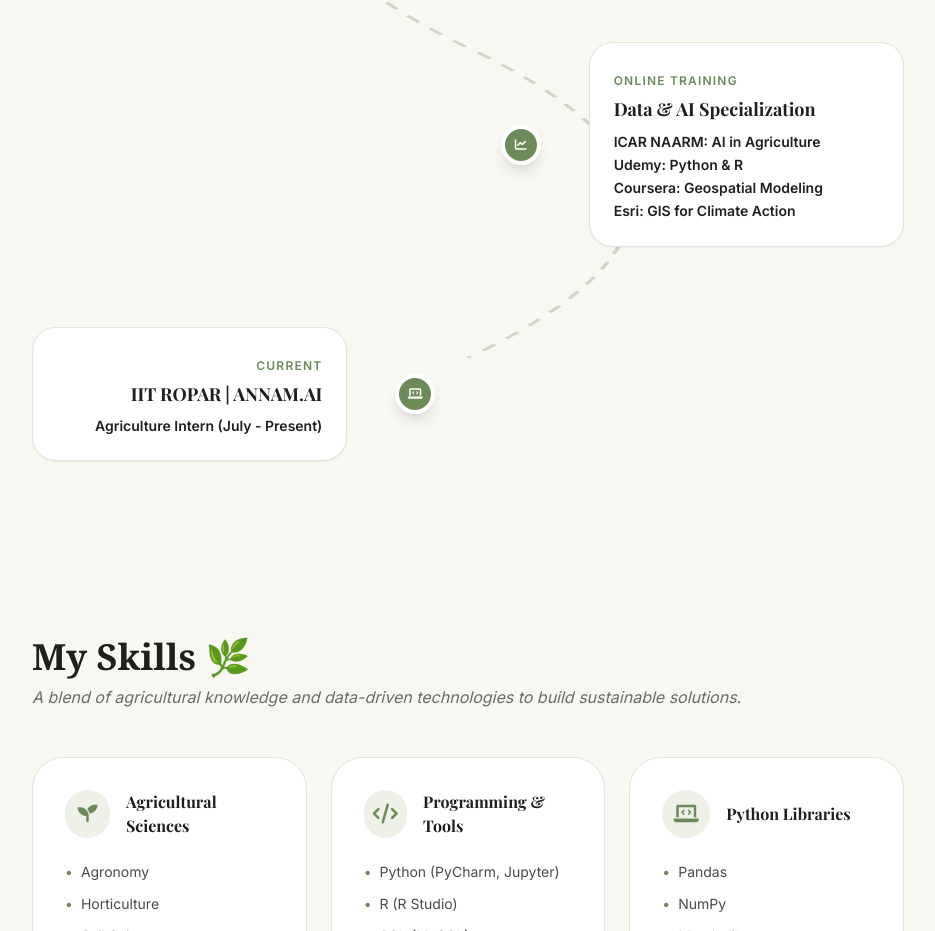
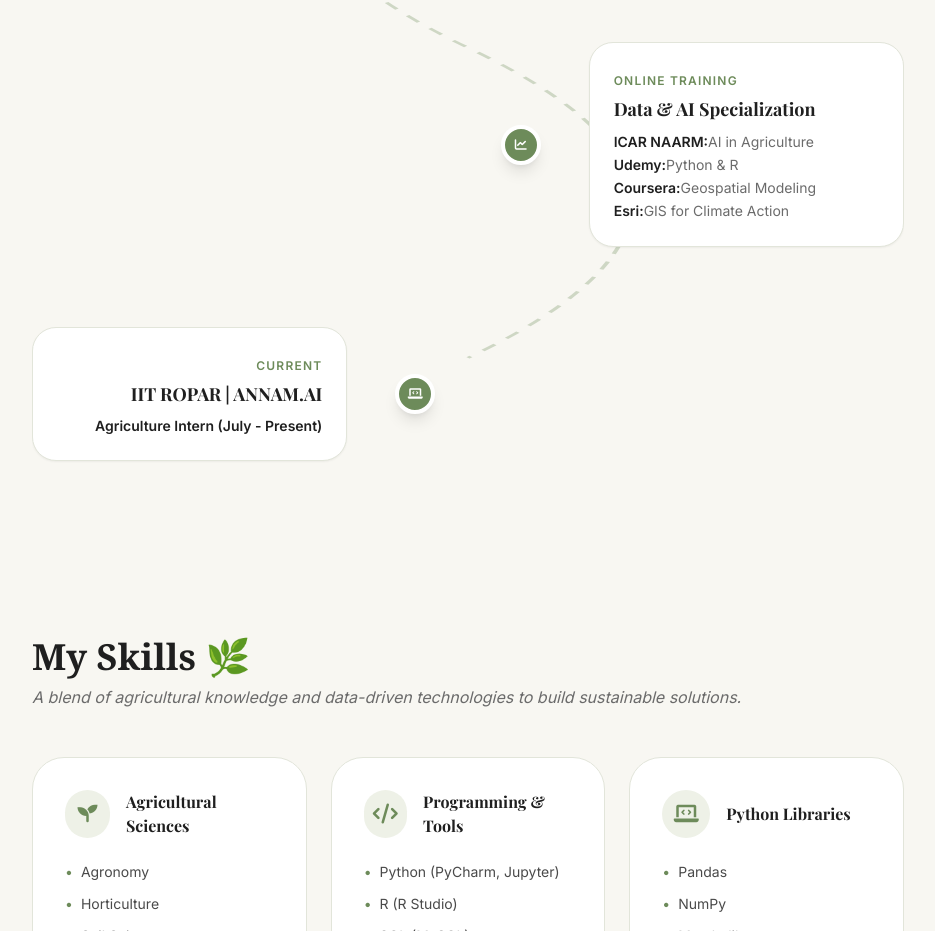
Before and after one commit to bidisha-22/bidisha-22.github.io, a plain HTML site: page index.html in a window 1280 px wide. Shown: the part 3556-4487 px from the top of the page, without its empty margins (312-1247 px from the left). Drawn offline with nearby package versions, Linux system fonts and the light colour scheme.

Commit message:
Update index.html

```diff
--- a/index.html
+++ b/index.html
@@ -317,10 +317,10 @@
                     <span class="text-[#6D8B5A] font-bold text-xs uppercase tracking-widest">Online Training</span>
                     <h3 class="text-lg font-bold mt-1">Data & AI Specialization</h3>
                     <p class="text-sm text-[#6B6B6B] mt-2 leading-relaxed">
-                        <span class="font-semibold text-[#1F1F1F]">ICAR NAARM: AI in Agriculture<br>
-                        <span class="font-semibold text-[#1F1F1F]">Udemy: Python & R<br>
-                        <span class="font-semibold text-[#1F1F1F]">Coursera: Geospatial Modeling<br>
-                        <span class="font-semibold text-[#1F1F1F]">Esri: GIS for Climate Action<br>
+                        <span class="font-semibold text-[#1F1F1F]">ICAR NAARM:</span>AI in Agriculture<br>
+                        <span class="font-semibold text-[#1F1F1F]">Udemy:</span>Python & R<br>
+                        <span class="font-semibold text-[#1F1F1F]">Coursera:</span>Geospatial Modeling<br>
+                        <span class="font-semibold text-[#1F1F1F]">Esri:</span>GIS for Climate Action<br>
                     </p>
                 </div>
             </div>
```
